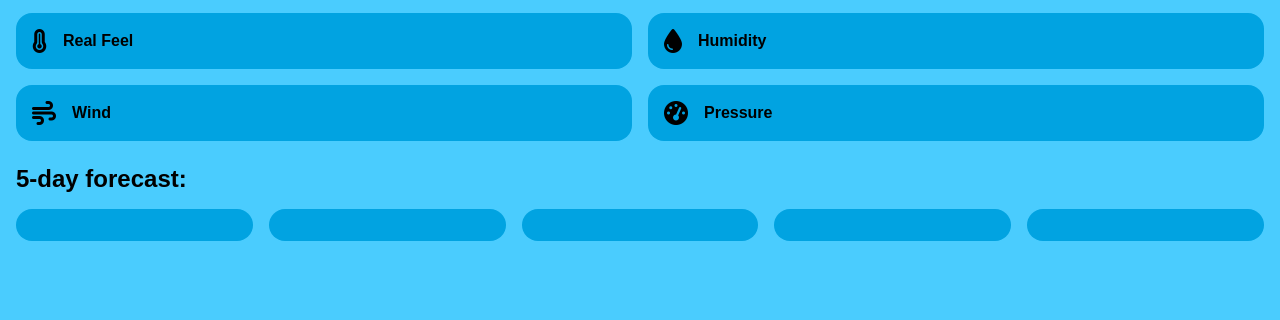
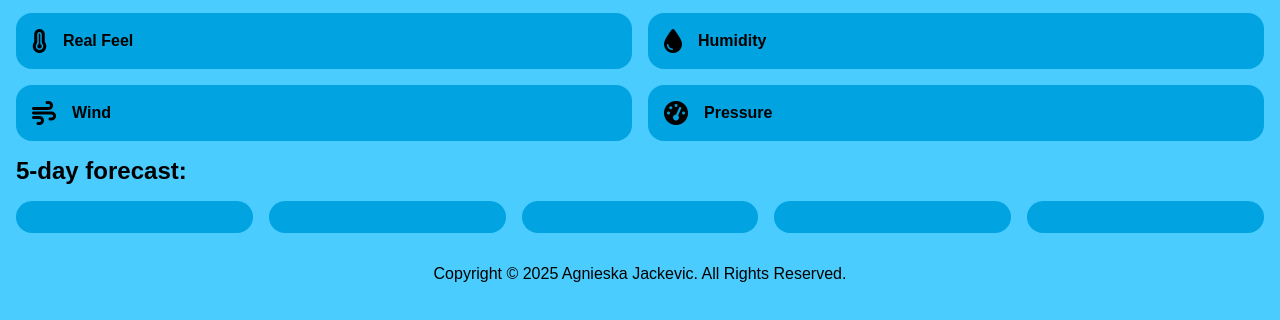
Before and after one commit to agneja00/WeatherApp, a plain HTML site: page index.html in a window 1280 px wide. Shown: the part 306-626 px from the top of the page. Drawn offline with nearby package versions, Linux system fonts and the light colour scheme; no server answers.

Commit message:
changed the footer

```diff
--- a/index.html
+++ b/index.html
@@ -102,9 +102,7 @@
         </div>
       </div>
     </div>
-  </main>
-
-  <footer class="weather-forecast">
+    <section class="weather-forecast">
       <h2 class="forecast-weather-title">5-day forecast:</h2>
       <div class="weather-forecast-card-container">
         <div class="weather-forecast-card">
@@ -132,6 +130,11 @@
           <p class="day-five-temp"></p>
         </div>
       </div>
+    </section>
+  </main>
+
+  <footer class="footer">
+    Copyright &#169; 2025 Agnieska Jackevic. All Rights Reserved.
   </footer>
 </body>
 
--- a/style.css
+++ b/style.css
@@ -201,6 +201,12 @@ body {
   font-weight: bold;
 }
 
+.footer {
+  text-align: center;
+  margin-top: 2rem;
+  margin-bottom: 1.5rem;
+}
+
 @media only screen and (min-width: 768px) {
   .weather-search {
     width: 35rem;
```
Lines whose indentation alone changed are shown as unchanged.
